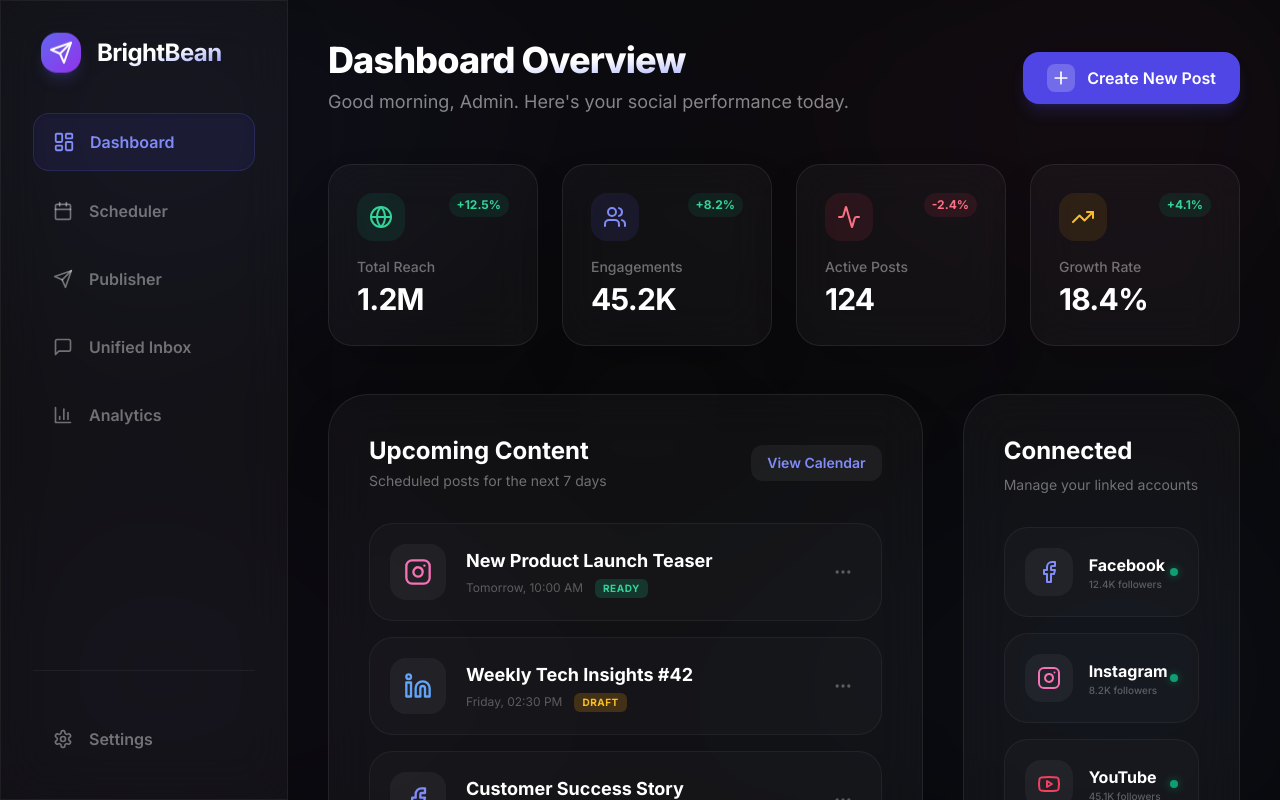
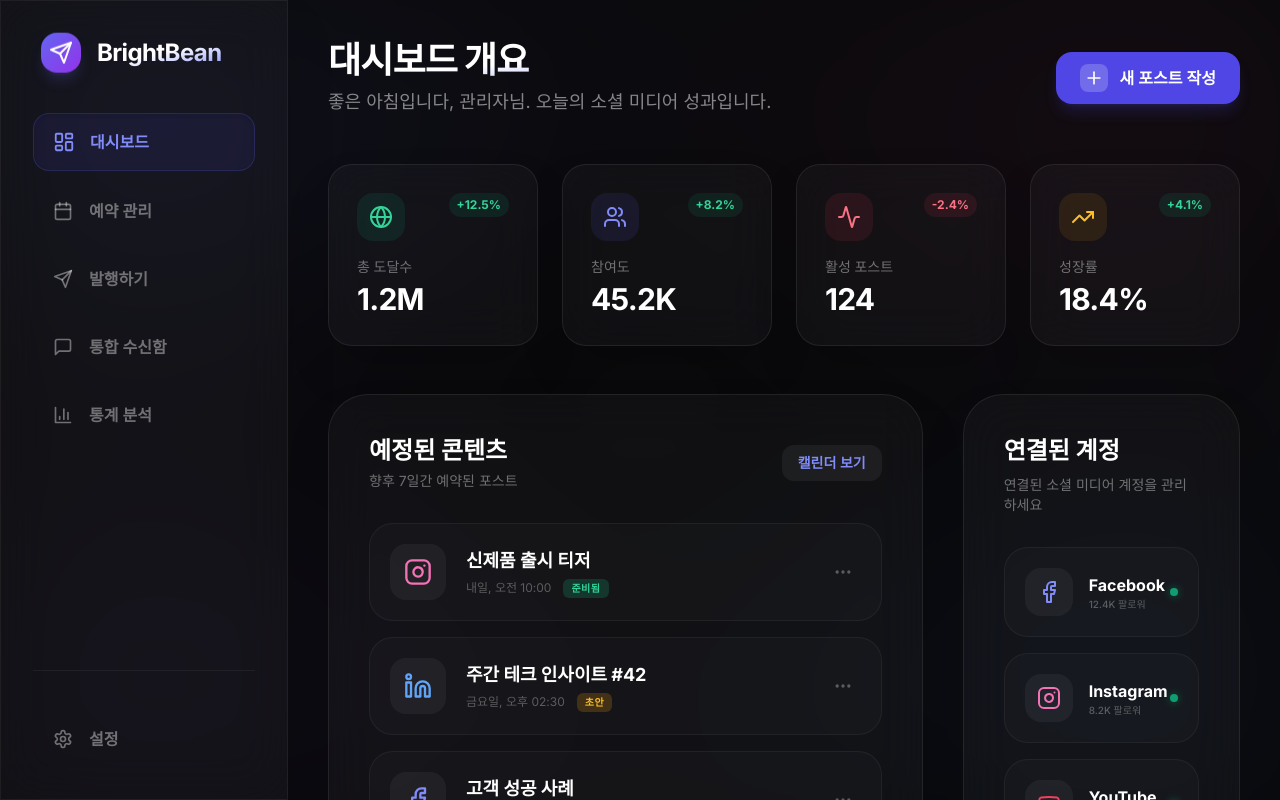
Before and after one commit to seojeongju/sns-studio-main, a Next.js app: page / in a window 1280 px wide. Shown: the top 800 px of the page. Built offline with nearby package versions, Linux system fonts and the light colour scheme.

Commit message:
Translate site content to Korean

```diff
--- a/src/app/layout.tsx
+++ b/src/app/layout.tsx
@@ -5,8 +5,8 @@ import "./globals.css";
 const inter = Inter({ subsets: ["latin"] });
 
 export const metadata: Metadata = {
-  title: "BrightBean Studio | Social Media Management",
-  description: "Next-generation open source social media management for creators and agencies.",
+  title: "BrightBean Studio | 소셜 미디어 관리",
+  description: "크리에이터와 에이전시를 위한 차세대 오픈소스 소셜 미디어 관리 도구입니다.",
 };
 
 export default function RootLayout({
--- a/src/app/page.tsx
+++ b/src/app/page.tsx
@@ -32,11 +32,11 @@ export default function Home() {
 
         <nav className="flex flex-col gap-3">
           {[
-            { icon: LayoutDashboard, label: 'Dashboard', active: true },
-            { icon: Calendar, label: 'Scheduler' },
-            { icon: Send, label: 'Publisher' },
-            { icon: MessageSquare, label: 'Unified Inbox' },
-            { icon: BarChart3, label: 'Analytics' },
+            { icon: LayoutDashboard, label: '대시보드', active: true },
+            { icon: Calendar, label: '예약 관리' },
+            { icon: Send, label: '발행하기' },
+            { icon: MessageSquare, label: '통합 수신함' },
+            { icon: BarChart3, label: '통계 분석' },
           ].map((item) => (
             <button
               key={item.label}
@@ -55,7 +55,7 @@ export default function Home() {
         <div className="mt-auto pt-10 border-t border-white/5">
           <button className="flex items-center gap-4 px-5 py-4 w-full text-white/40 hover:bg-white/5 hover:text-white rounded-2xl transition-all group">
             <Settings className="w-5 h-5 group-hover:rotate-45 transition-transform duration-500" />
-            <span className="font-semibold">Settings</span>
+            <span className="font-semibold">설정</span>
           </button>
         </div>
       </aside>
@@ -64,24 +64,24 @@ export default function Home() {
       <main className="flex-1 p-10 max-w-7xl mx-auto w-full">
         <header className="flex flex-col md:flex-row justify-between items-start md:items-center gap-6 mb-12">
           <div>
-            <h1 className="text-4xl font-extrabold text-gradient mb-2 tracking-tight">Dashboard Overview</h1>
-            <p className="text-white/50 text-lg">Good morning, Admin. Here's your social performance today.</p>
+            <h1 className="text-4xl font-extrabold text-gradient mb-2 tracking-tight">대시보드 개요</h1>
+            <p className="text-white/50 text-lg">좋은 아침입니다, 관리자님. 오늘의 소셜 미디어 성과입니다.</p>
           </div>
           <button className="btn-primary flex items-center gap-3">
             <div className="bg-white/20 p-1 rounded-lg">
               <Plus className="w-5 h-5" />
             </div>
-            Create New Post
+            새 포스트 작성
           </button>
         </header>
 
         {/* Stats Grid */}
         <div className="grid grid-cols-1 md:grid-cols-2 lg:grid-cols-4 gap-6 mb-12">
           {[
-            { label: 'Total Reach', value: '1.2M', change: '+12.5%', icon: Globe, color: 'text-emerald-400', bg: 'bg-emerald-500/10' },
-            { label: 'Engagements', value: '45.2K', change: '+8.2%', icon: Users, color: 'text-indigo-400', bg: 'bg-indigo-500/10' },
-            { label: 'Active Posts', value: '124', change: '-2.4%', icon: Activity, color: 'text-rose-400', bg: 'bg-rose-500/10' },
-            { label: 'Growth Rate', value: '18.4%', change: '+4.1%', icon: TrendingUp, color: 'text-amber-400', bg: 'bg-amber-500/10' },
+            { label: '총 도달수', value: '1.2M', change: '+12.5%', icon: Globe, color: 'text-emerald-400', bg: 'bg-emerald-500/10' },
+            { label: '참여도', value: '45.2K', change: '+8.2%', icon: Users, color: 'text-indigo-400', bg: 'bg-indigo-500/10' },
+            { label: '활성 포스트', value: '124', change: '-2.4%', icon: Activity, color: 'text-rose-400', bg: 'bg-rose-500/10' },
+            { label: '성장률', value: '18.4%', change: '+4.1%', icon: TrendingUp, color: 'text-amber-400', bg: 'bg-amber-500/10' },
           ].map((stat, i) => (
             <div key={i} className="glass p-7 rounded-3xl group hover:translate-y-[-4px] transition-all duration-300">
               <div className="flex justify-between items-start mb-4">
@@ -103,20 +103,20 @@ export default function Home() {
           <div className="lg:col-span-2 glass rounded-[2.5rem] p-10 overflow-hidden relative">
             <div className="flex justify-between items-center mb-8">
               <div>
-                <h2 className="text-2xl font-bold mb-1">Upcoming Content</h2>
-                <p className="text-white/40 text-sm">Scheduled posts for the next 7 days</p>
+                <h2 className="text-2xl font-bold mb-1">예정된 콘텐츠</h2>
+                <p className="text-white/40 text-sm">향후 7일간 예약된 포스트</p>
               </div>
               <button className="px-4 py-2 rounded-xl bg-white/5 hover:bg-white/10 text-indigo-400 text-sm font-semibold transition-all">
-                View Calendar
+                캘린더 보기
               </button>
             </div>
 
             <div className="space-y-4">
               {[
-                { title: 'New Product Launch Teaser', platform: 'Instagram', time: 'Tomorrow, 10:00 AM', status: 'Ready' },
-                { title: 'Weekly Tech Insights #42', platform: 'LinkedIn', time: 'Friday, 02:30 PM', status: 'Draft' },
-                { title: 'Customer Success Story', platform: 'Facebook', time: 'May 1, 09:00 AM', status: 'Ready' },
-                { title: 'Behind the Scenes Vlog', platform: 'Youtube', time: 'May 3, 06:00 PM', status: 'Scheduled' },
+                { title: '신제품 출시 티저', platform: 'Instagram', time: '내일, 오전 10:00', status: '준비됨' },
+                { title: '주간 테크 인사이트 #42', platform: 'LinkedIn', time: '금요일, 오후 02:30', status: '초안' },
+                { title: '고객 성공 사례', platform: 'Facebook', time: '5월 1일, 오전 09:00', status: '준비됨' },
+                { title: '비하인드 씬 브이로그', platform: 'Youtube', time: '5월 3일, 오후 06:00', status: '예약됨' },
               ].map((post, i) => (
                 <div key={i} className="flex items-center justify-between p-5 rounded-3xl bg-white/[0.02] border border-white/5 hover:border-white/10 hover:bg-white/[0.04] transition-all cursor-pointer group">
                   <div className="flex items-center gap-5">
@@ -131,8 +131,8 @@ export default function Home() {
                       <div className="flex items-center gap-3">
                         <span className="text-xs text-white/30">{post.time}</span>
                         <span className={`text-[10px] uppercase tracking-wider font-bold px-2 py-0.5 rounded-md ${
-                          post.status === 'Ready' ? 'bg-emerald-500/20 text-emerald-400' :
-                          post.status === 'Draft' ? 'bg-amber-500/20 text-amber-400' : 'bg-indigo-500/20 text-indigo-400'
+                          post.status === '준비됨' ? 'bg-emerald-500/20 text-emerald-400' :
+                          post.status === '초안' ? 'bg-amber-500/20 text-amber-400' : 'bg-indigo-500/20 text-indigo-400'
                         }`}>
                           {post.status}
                         </span>
@@ -149,8 +149,8 @@ export default function Home() {
 
           {/* Social Platforms */}
           <div className="glass rounded-[2.5rem] p-10 flex flex-col">
-            <h2 className="text-2xl font-bold mb-2">Connected</h2>
-            <p className="text-white/40 text-sm mb-8">Manage your linked accounts</p>
+            <h2 className="text-2xl font-bold mb-2">연결된 계정</h2>
+            <p className="text-white/40 text-sm mb-8">연결된 소셜 미디어 계정을 관리하세요</p>
 
             <div className="grid grid-cols-1 gap-4 flex-1">
               {[
@@ -166,7 +166,7 @@ export default function Home() {
                     </div>
                     <div>
                       <p className="font-bold">{p.name}</p>
-                      <p className="text-[10px] text-white/30 font-medium">{p.followers} followers</p>
+                      <p className="text-[10px] text-white/30 font-medium">{p.followers} 팔로워</p>
                     </div>
                   </div>
                   <div className={`w-2 h-2 rounded-full ${p.active ? 'bg-emerald-500 animate-pulse shadow-[0_0_8px_rgba(16,185,129,0.6)]' : 'bg-white/10'}`} />
@@ -175,7 +175,7 @@ export default function Home() {
             </div>
 
             <button className="w-full mt-8 py-4 rounded-2xl border-2 border-dashed border-white/5 text-white/30 text-sm font-bold hover:border-indigo-500/30 hover:bg-indigo-500/5 hover:text-indigo-400 transition-all">
-              + Connect New Platform
+              + 새로운 플랫폼 연결
             </button>
           </div>
         </div>
```
